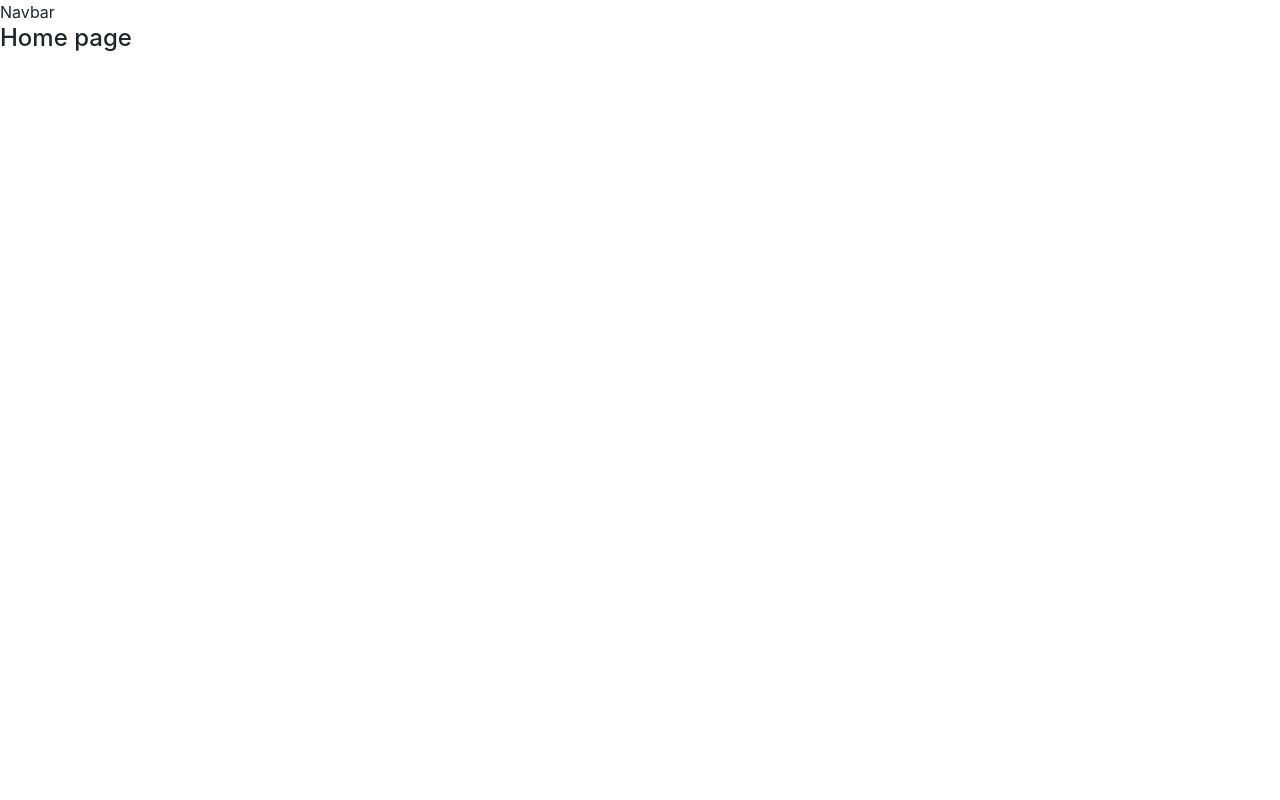
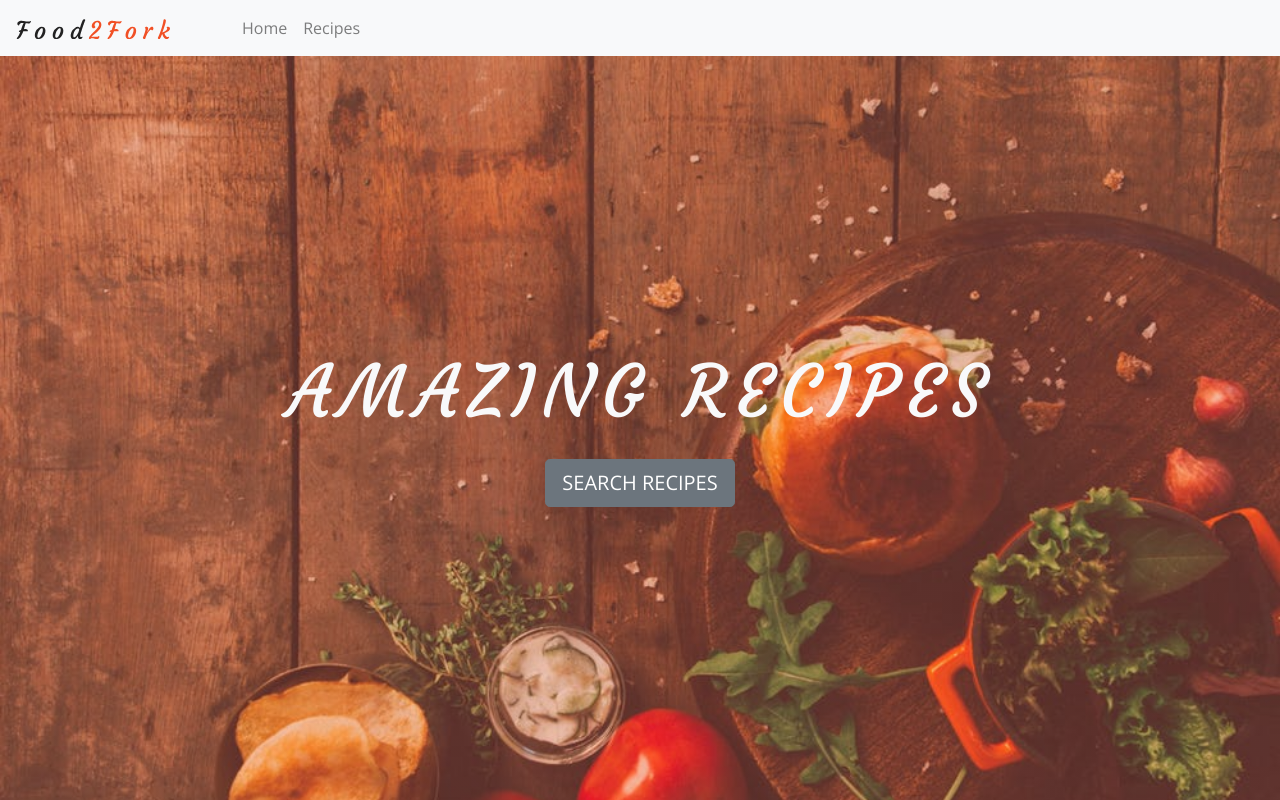
Before and after one commit to mubeji/react_recipes_app, a React (Create React App) app: page / in a window 1280 px wide. Built offline with nearby package versions, Linux system fonts and the light colour scheme.

Commit message:
Header_component

```diff
--- a/src/App.css
+++ b/src/App.css
@@ -1,17 +1,26 @@
 
 body {
     /* !important flag lets you overrides */
-    font-family: 'Open Sans', sans-serif!important;
+    font-family: "Open Sans", sans-serif !important;
 }
-
 .text-slanted {
-    font-family: 'Courgette', cursive;
+    font-family: "Courgette", cursive;
 }
-
 .text-orange {
-    color:#f15025;
+    color: #f15025;
 }
-
-.letter-spacing{
+.letter-spacing {
     letter-spacing: 0.5rem;
 }
+.header-hero,
+.default-hero {
+    min-height: calc(100vh - 56px);
+    /* background: linear-gradient(rgba(0, 0, 0, 0.2), rgba(0, 0, 0, 0.2)),
+      url("./images/homeBcg.jpeg") center/cover no-repeat; */
+    background: linear-gradient(rgba(241, 81, 37, 0.3), rgba(241, 81, 37, 0.3)),
+    url("./images/homeBcg.jpeg") center/cover no-repeat;
+}
+.default-hero {
+    background: linear-gradient(rgba(0, 0, 0, 0.2), rgba(0, 0, 0, 0.2)),
+    url("./images/defaultBcg.jpeg") center/cover no-repeat;
+}
--- a/src/App.js
+++ b/src/App.js
@@ -4,6 +4,8 @@ import 'bootstrap/dist/css/bootstrap.min.css'
 //for react router
 import { BrowserRouter as Router, Route, Switch } from 'react-router-dom'
 
+
+import './App.css'
 import Home from './pages/Home'
 import Recipes from './pages/Recipes'
 import SingleRecipe from './pages/SingleRecipe'
--- /dev/null
+++ b/src/components/Header.js
@@ -0,0 +1,25 @@
+import React from 'react'
+
+export default function Header({children, title, styleClass}) {
+    return (
+        <header>
+            <div className="container-fluid">
+                <div className={`row align-items-center ${styleClass}`}>
+                    <div className="col text-center">
+                        <h1 className="text-light text-uppercase
+                            display-3 letter-spacing text-slanted"
+                        >
+                            {title}
+                        </h1>
+                        {children}
+                    </div>
+                </div>
+            </div>
+        </header>
+    )
+}
+
+Header.defaultProps = {
+    title: 'default title',
+    styleClass: 'header-hero'
+}
--- a/src/components/Navbar.js
+++ b/src/components/Navbar.js
@@ -1,9 +1,25 @@
 import React from 'react'
+//link for react router
+import { Link } from 'react-router-dom'
+//image
+import logo from '../images/logo.svg'
 
 export default function () {
     return (
-        <div>
-            Navbar
-        </div>
+        <nav className="navbar navbar-expand-sm navbar-light bg-light">
+            <Link to="/" className="navbar-brand">
+                <img src={logo} alt="logo"/>
+            </Link>
+            <div className="collaps navbar-collapse show ml-sm-5">
+                <ul className="navbar-nav">
+                    <li className="navbar-item">
+                        <Link to="/" className="nav-link">Home</Link>
+                    </li>
+                    <li className="navbar-item">
+                        <Link to="/recipes" className="nav-link">Recipes</Link>
+                    </li>
+                </ul>
+            </div>
+        </nav>
     )
 }
--- a/src/pages/Default.js
+++ b/src/pages/Default.js
@@ -1,12 +1,18 @@
 /*  */
 import React, { Component } from 'react'
+import { Link } from 'react-router-dom'
+
+import Header from '../components/Header'
 
 export default class Default extends Component {
     render() {
         return (
-            <div>
-                <h4>Default page</h4>
-            </div>
+            <Header title="404" styleClass="default-hero">
+                <h2 className="text-light text-uppercase" >
+                    no content available
+                </h2>
+                <Link to="/" className="text-uppercase btn btn-secondary btn-lg mt-3"> return home </Link>
+            </Header>
         )
     }
 }
--- a/src/pages/Home.js
+++ b/src/pages/Home.js
@@ -1,11 +1,19 @@
 import React, { Component } from 'react'
+import { Link } from 'react-router-dom'
+
+import Header from '../components/Header'
 
 export default class Home extends Component {
     render() {
         return (
-            <div>
-                <h4>Home page</h4>
-            </div>
+            /* here we pass a title prop, this will override the default title in the
+                Header.defaultprops {} */
+            <Header title="amazing recipes">
+                {/* this is a button, passed as children */}
+                <Link to="recipes" className="text-uppercase btn btn-secondary btn-lg mt-3">
+                    search recipes
+                </Link>
+            </Header>
         )
     }
 }
```
Also changed, not shown: notes.txt.
